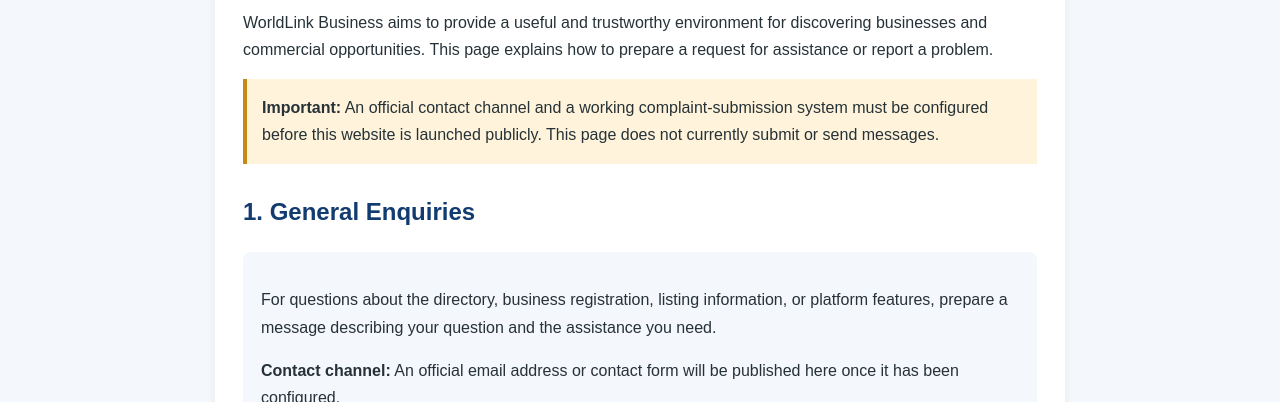
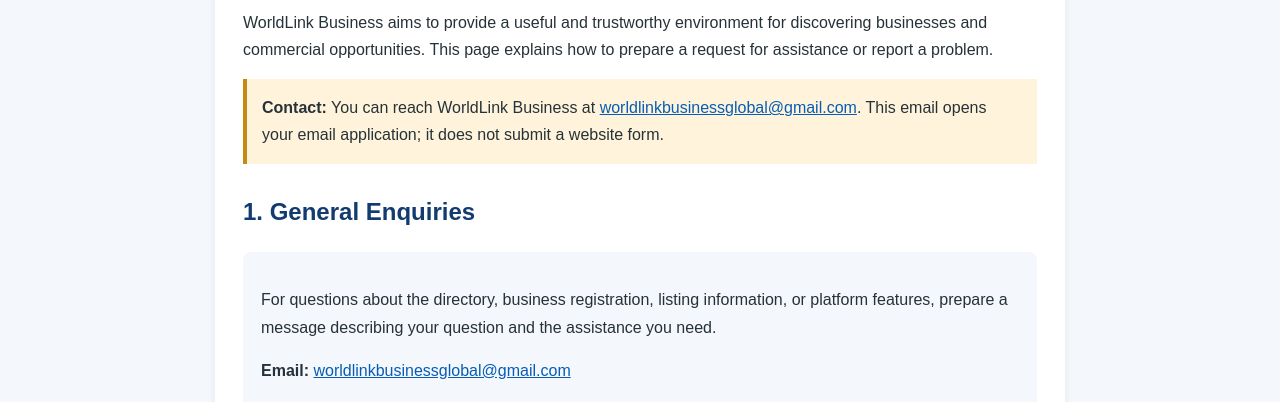
Before and after one commit to ssempebwaemmanuel94prog/world-business, a website: page contact.html in a window 1280 px wide. Shown: the part 398-800 px from the top of the page. Drawn offline with Linux system fonts and the light colour scheme.

Commit message:
Add official WorldLink Business contact email

```diff
--- a/contact.html
+++ b/contact.html
@@ -104,10 +104,9 @@
     This page explains how to prepare a request for assistance or report
     a problem.
   </p>  <p class="notice">
-    <strong>Important:</strong> An official contact channel and a
-    working complaint-submission system must be configured before
-    this website is launched publicly. This page does not currently
-    submit or send messages.
+    <strong>Contact:</strong> You can reach WorldLink Business at
+    <a href="mailto:worldlinkbusinessglobal@gmail.com">worldlinkbusinessglobal@gmail.com</a>.
+    This email opens your email application; it does not submit a website form.
   </p>  <h2>1. General Enquiries</h2>  <div class="card">
     <p>
       For questions about the directory, business registration,
@@ -115,8 +114,8 @@
       describing your question and the assistance you need.
     </p>
     <p>
-      <strong>Contact channel:</strong> An official email address or
-      contact form will be published here once it has been configured.
+      <strong>Email:</strong>
+      <a href="mailto:worldlinkbusinessglobal@gmail.com">worldlinkbusinessglobal@gmail.com</a>
     </p>
   </div>  <h2>2. Report a Business or Listing</h2>  <p>You may need to report a listing that:</p>  <ul>
     <li>Contains false or misleading information.</li>
```
Also changed, not shown: index.html (+1 -0 lines), mobile-app/index.html (+4 -1 lines), privacy.html (+5 -3 lines).
